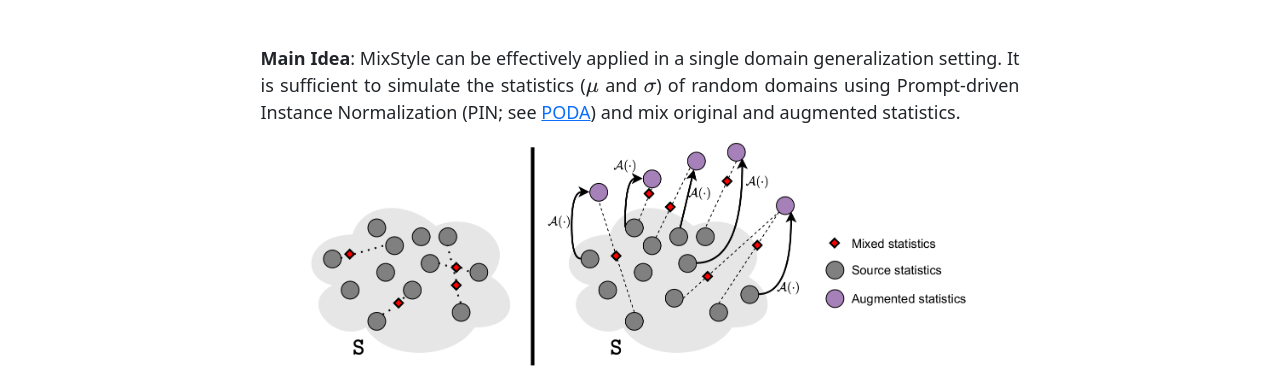
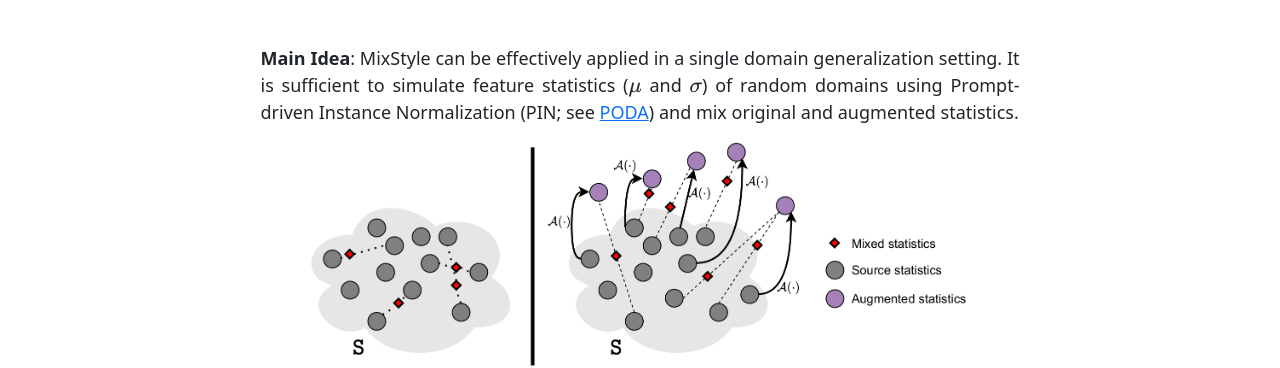
Before and after one commit to astra-vision/FAMix, a plain HTML site: page index.html in a window 1280 px wide. Shown: the part 455-823 px from the top of the page. Drawn offline with nearby package versions, Linux system fonts and the light colour scheme; some packages are replaced by stand-ins of ours; some icons are missing.

Commit message:
update page

```diff
--- a/index.html
+++ b/index.html
@@ -111,7 +111,7 @@ src="https://cdnjs.cloudflare.com/ajax/libs/mathjax/2.7.7/MathJax.js?config=TeX-
 
         <div class="row px-5 mb-5">
             <p class="col-md-9 mx-auto" style="text-align: justify; font-size: 18px;">
-            <strong>Main Idea</strong>: MixStyle can be effectively applied in a single domain generalization setting. It is sufficient to simulate the statistics (\( \mu \) and \( \sigma \)) of random domains using Prompt-driven Instance Normalization (PIN; see <a href="https://astra-vision.github.io/PODA/">PODA</a>) and mix original and augmented statistics.
+            <strong>Main Idea</strong>: MixStyle can be effectively applied in a single domain generalization setting. It is sufficient to simulate feature statistics (\( \mu \) and \( \sigma \)) of random domains using Prompt-driven Instance Normalization (PIN; see <a href="https://astra-vision.github.io/PODA/">PODA</a>) and mix original and augmented statistics.
             <p class="col-md-8 mx-auto" style="text-align: justify;">
             <img src="imgs/mix_vs_aug_mix.png" style="width: 100%; height: 100%" class="centerImage">
             </p>
```
